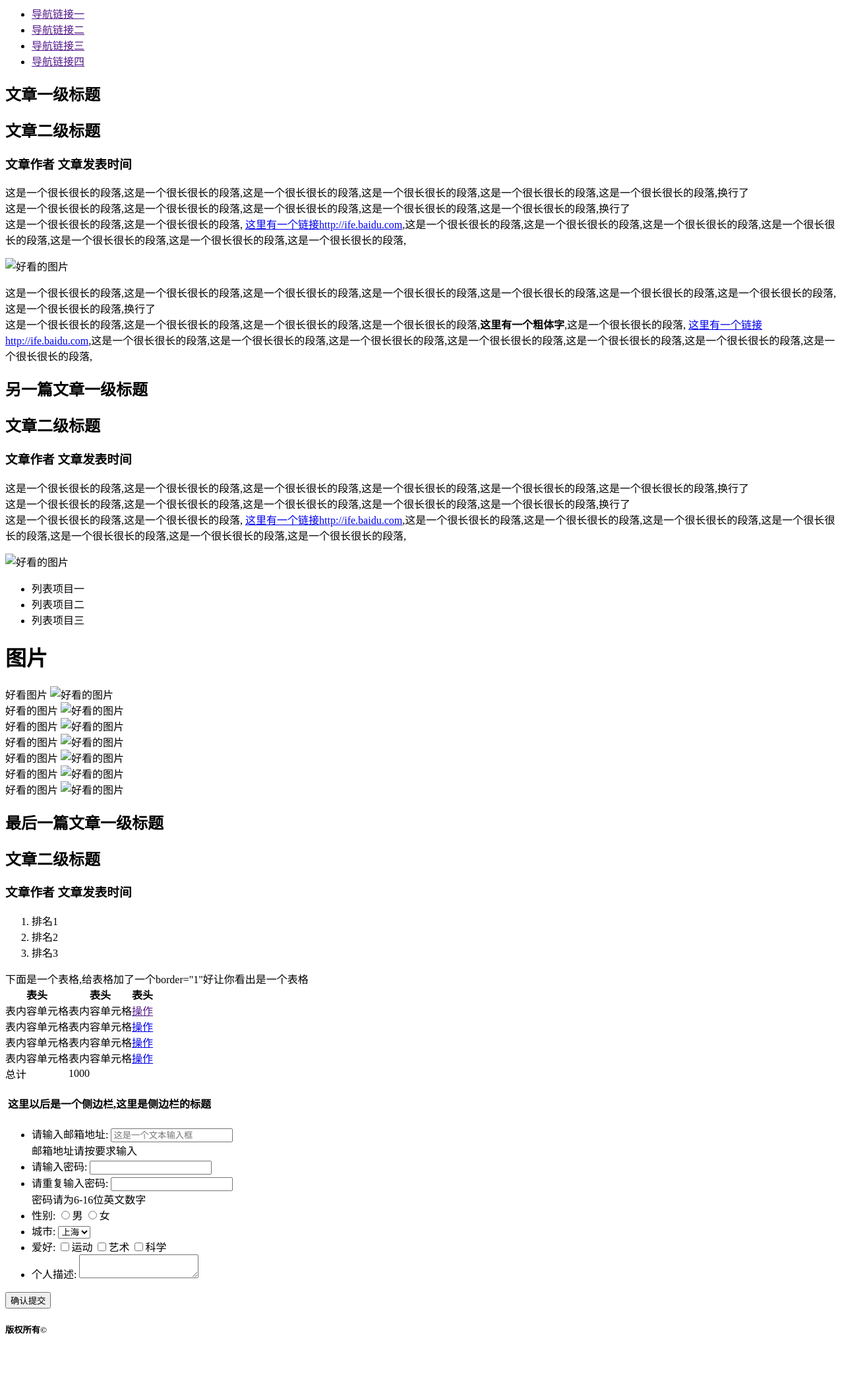
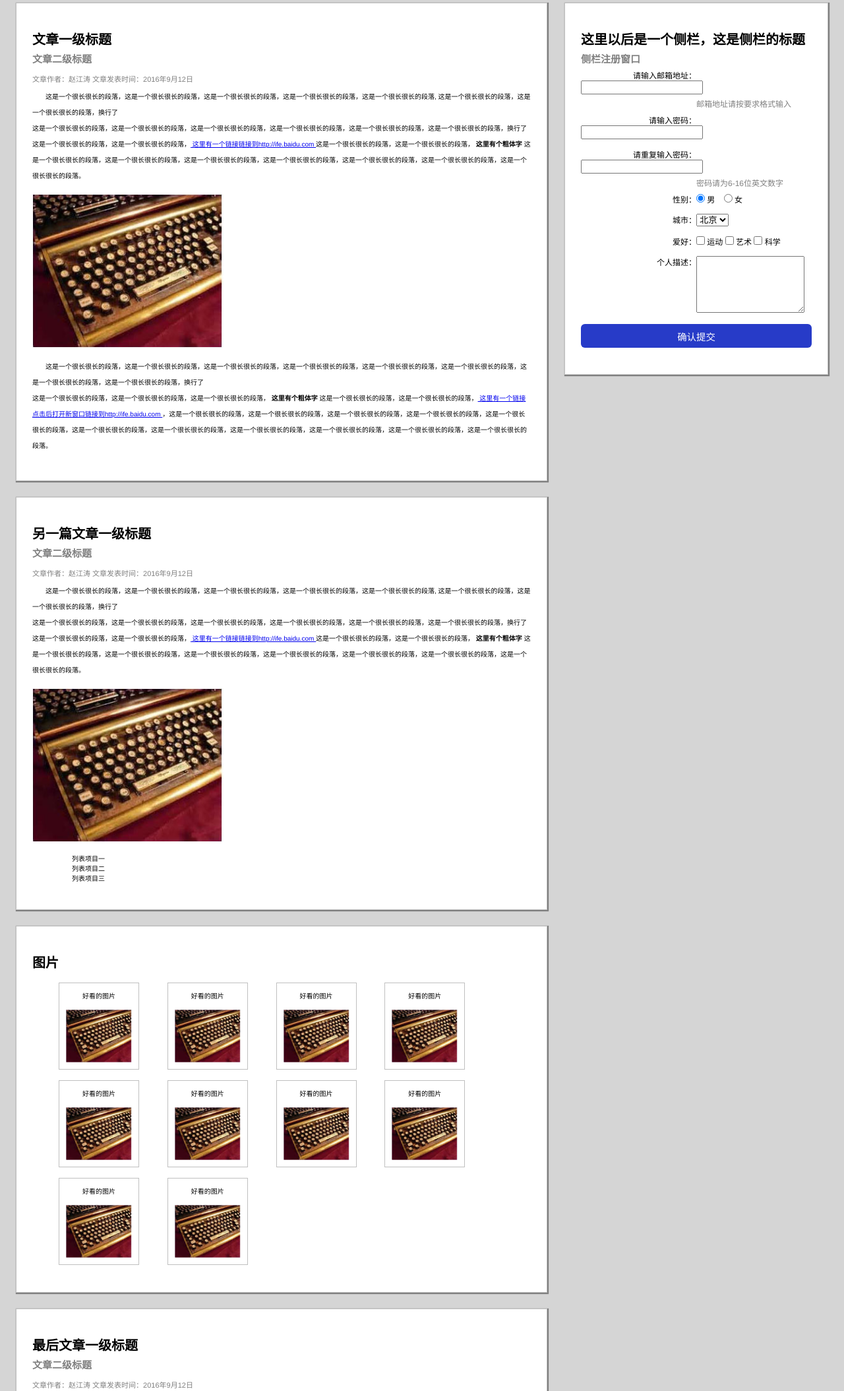
Before and after one commit to Super-Huang/-, a plain HTML site: page 任务五 CSS编码(二)/html_task_5.html in a window 1280 px wide. Shown: the part 80-2188 px from the top of the page at 66% size. Before the commit the page ends 2126 px from the top, so only its background shows below. Drawn offline with Linux system fonts and the light colour scheme.

Commit message:
任务五 CSS编码(二)
任务五 CSS编码(二)

```diff
--- a/任务五 CSS编码(二)/html_task_5.html
+++ b/任务五 CSS编码(二)/html_task_5.html
@@ -1,182 +1,181 @@
 <!DOCTYPE html>
-<html>
-
+<html lang="zh-cn">
 <head>
-    <title></title>
-    <meta charset="UTF-8">
-    <meta name="viewport" content="width=device-width, initial-scale=1">
-    <link rel="stylesheet" href="index.css" type="text/css">
+	<meta charset="utf-8">
+	<title> 任务五 </title>
+	<link rel="stylesheet" type="text/css" href="index.css">
 </head>
-
 <body>
 	<header>
-        <img src="image/logo.png" width="190px" height="60px">
-        <nav id="navbar">
+		<!-- <h1> 网站一级标题 </h1> -->
+		<img src="../image/logo.png" alt="默认图片" height="60">
+		<nav>
 			<ul>
-                <li><a href="">导航链接一</a></li>
-                <li><a href="">导航链接二</a></li>
-                <li><a href="">导航链接三</a></li>
-                <li class="active"><a href="">导航链接四</a></li>
+				<li> <a href="#"> 导航链接一 </a> </li>
+				<li> <a href="#"> 导航链接二 </a> </li>
+				<li> <a href="#"> 导航链接三 </a> </li>
+				<li> <a href="#"> 导航链接四 </a> </li>
 			</ul>
 		</nav>
 	</header>
-    <div class="container">
-        <div class="article">
-            <article>
-                <h1>文章一级标题</h1>
-                <h2>文章二级标题</h2>
-                <h3>文章作者&nbsp;文章发表时间</h3>
-                <p>这是一个很长很长的段落,这是一个很长很长的段落,这是一个很长很长的段落,这是一个很长很长的段落,这是一个很长很长的段落,这是一个很长很长的段落,换行了<br/>这是一个很长很长的段落,这是一个很长很长的段落,这是一个很长很长的段落,这是一个很长很长的段落,这是一个很长很长的段落,换行了<br/>这是一个很长很长的段落,这是一个很长很长的段落,
-                    <a href="http://ife.baidu.com">这里有一个链接http://ife.baidu.com</a>,这是一个很长很长的段落,这是一个很长很长的段落,这是一个很长很长的段落,这是一个很长很长的段落,这是一个很长很长的段落,这是一个很长很长的段落,这是一个很长很长的段落,</p>
-                <img src="image/1.jpg" alt="好看的图片">
-                <p>这是一个很长很长的段落,这是一个很长很长的段落,这是一个很长很长的段落,这是一个很长很长的段落,这是一个很长很长的段落,这是一个很长很长的段落,这是一个很长很长的段落,这是一个很长很长的段落,换行了<br/>这是一个很长很长的段落,这是一个很长很长的段落,这是一个很长很长的段落,这是一个很长很长的段落,<b>这里有一个粗体字</b>,这是一个很长很长的段落,
-                    <a href="http://ife.baidu.com">这里有一个链接http://ife.baidu.com</a>,这是一个很长很长的段落,这是一个很长很长的段落,这是一个很长很长的段落,这是一个很长很长的段落,这是一个很长很长的段落,这是一个很长很长的段落,这是一个很长很长的段落,</p>
+
+	<aside>
+		<h2> 这里以后是一个侧栏，这是侧栏的标题 </h2>
+		<h3> 侧栏注册窗口 </h3>
+		<form method="post" action="#">
+			<label for="email" id="label_email"> 请输入邮箱地址： </label> <input type="text" id="email" name="email"> <br>
+			<label class="alert"> 邮箱地址请按要求格式输入 </label> <br>
+
+			<label for="psd" id="label_psd"> 请输入密码： </label><input type="password" id="psd" name="psd"> <br> <br>
+			<label for="comfirm_psd" id="label_confirm_psd"> 请重复输入密码： </label> <input type="password" id="comfirm_psd" name="comfirm_psd"><br>
+			<label class="alert"> 密码请为6-16位英文数字 </label> <br>
+
+			<label id="label_sex_title"> 性别： </label>
+			<input type="radio" name="sex" id="male" checked> <label for="male" class="label_sex">男</label>
+			<input type="radio" name="sex" id="female"> <label for="female" class="label_sex">女</label>
+
+			<br><br>
+
+			<label for="city" id="label_city"> 城市： </label>
+			<select id="city" name="city">
+				<option> 天津 </option>
+				<option selected> 北京 </option>
+				<option> 上海 </option>
+			</select>
+
+			<br><br>
+
+			<label id="label_hobby"> 爱好： </label>
+			<input type="checkbox" id="sports" name="sports"> 运动
+			<input type="checkbox" id="art" name="art"> 艺术
+			<input type="checkbox" id="science" name="science"> 科学
+
+			<br><br>
+			<label for="des" id="lable_des"> 个人描述： </label>
+			<textarea id="des">
+			</textarea>
+
+			<br><br>
+			<button type="submit"> 确认提交 </button>
+
+		</form>
+
+	</aside>
+
+	<article id="article_01">
+		<h2> 文章一级标题 </h2>
+		<h3> 文章二级标题 </h3>
+		<span> 文章作者：赵江涛 文章发表时间：2016年9月12日 </span>
+		<p> 这是一个很长很长的段落，这是一个很长很长的段落，这是一个很长很长的段落，这是一个很长很长的段落，这是一个很长很长的段落,
+			这是一个很长很长的段落，这是一个很长很长的段落，换行了<br>
+			这是一个很长很长的段落，这是一个很长很长的段落，这是一个很长很长的段落，这是一个很长很长的段落，这是一个很长很长的段落，这是一个很长很长的段落，换行了<br>
+			这是一个很长很长的段落，这是一个很长很长的段落，<a href="http://ife.baidu.com/task/all"> 这里有一个链接链接到http://ife.baidu.com </a>这是一个很长很长的段落，这是一个很长很长的段落，<strong> 这里有个粗体字 </strong>这是一个很长很长的段落，这是一个很长很长的段落，这是一个很长很长的段落，这是一个很长很长的段落，这是一个很长很长的段落，这是一个很长很长的段落，这是一个很长很长的段落。
+		</p>
+		<img class="article_img" src="../image/1.jpg" alt="默认图片" width="290">
+		<p>
+			这是一个很长很长的段落，这是一个很长很长的段落，这是一个很长很长的段落，这是一个很长很长的段落，这是一个很长很长的段落，这是一个很长很长的段落，这是一个很长很长的段落，这是一个很长很长的段落，换行了<br>
+			这是一个很长很长的段落，这是一个很长很长的段落，这是一个很长很长的段落，<strong> 这里有个粗体字 </strong>这是一个很长很长的段落，这是一个很长很长的段落，<a href="http://ife.baidu.com/task/all" target="_blank"> 这里有一个链接点击后打开新窗口链接到http://ife.baidu.com </a>，这是一个很长很长的段落，这是一个很长很长的段落，这是一个很长很长的段落，这是一个很长很长的段落，这是一个很长很长的段落，这是一个很长很长的段落，这是一个很长很长的段落，这是一个很长很长的段落，这是一个很长很长的段落，这是一个很长很长的段落，这是一个很长很长的段落。
+		</p>
 	</article>
-        </div>
-        <div class="article">
-            <article>
-                <h1>另一篇文章一级标题</h1>
-                <h2>文章二级标题</h2>
-                <h3>文章作者&nbsp;文章发表时间</h3>
-                <p>这是一个很长很长的段落,这是一个很长很长的段落,这是一个很长很长的段落,这是一个很长很长的段落,这是一个很长很长的段落,这是一个很长很长的段落,换行了<br/>这是一个很长很长的段落,这是一个很长很长的段落,这是一个很长很长的段落,这是一个很长很长的段落,这是一个很长很长的段落,换行了<br/>这是一个很长很长的段落,这是一个很长很长的段落,
-                    <a href="http://ife.baidu.com">这里有一个链接http://ife.baidu.com</a>,这是一个很长很长的段落,这是一个很长很长的段落,这是一个很长很长的段落,这是一个很长很长的段落,这是一个很长很长的段落,这是一个很长很长的段落,这是一个很长很长的段落,</p>
-                <img src="image/1.jpg" alt="好看的图片">
-                <ul class="no_list">
-                    <li>列表项目一</li>
-                    <li>列表项目二</li>
-                    <li>列表项目三</li>
+
+	<article id="article_02">
+		<h2> 另一篇文章一级标题 </h2>
+		<h3> 文章二级标题 </h3>
+		<span> 文章作者：赵江涛 文章发表时间：2016年9月12日 </span>
+		<p> 这是一个很长很长的段落，这是一个很长很长的段落，这是一个很长很长的段落，这是一个很长很长的段落，这是一个很长很长的段落,
+			这是一个很长很长的段落，这是一个很长很长的段落，换行了<br>
+			这是一个很长很长的段落，这是一个很长很长的段落，这是一个很长很长的段落，这是一个很长很长的段落，这是一个很长很长的段落，这是一个很长很长的段落，换行了<br>
+			这是一个很长很长的段落，这是一个很长很长的段落，<a href="http://ife.baidu.com/task/all"> 这里有一个链接链接到http://ife.baidu.com </a>这是一个很长很长的段落，这是一个很长很长的段落，<strong> 这里有个粗体字 </strong>这是一个很长很长的段落，这是一个很长很长的段落，这是一个很长很长的段落，这是一个很长很长的段落，这是一个很长很长的段落，这是一个很长很长的段落，这是一个很长很长的段落。
+		</p>
+		<img class="article_img" src="../image/1.jpg" alt="默认图片" width="290">
+		<ul>
+			<li> 列表项目一 </li>
+			<li> 列表项目二 </li>
+			<li> 列表项目三 </li>
 		</ul>
-        </div>
-        <div class="article">
-            <h1>图片</h1>
-            <div id="images-box">
-                <div class="img-box">
-                    <span>好看图片</span>
-                    <img src="image/1.jpg" alt="好看的图片">
-                </div>
-                <div class="img-box">
-                    <span>好看的图片</span>
-                    <img src="image/1.jpg" alt="好看的图片">
-                </div>
-                <div class="img-box">
-                    <span>好看的图片</span>
-                    <img src="image/1.jpg" alt="好看的图片">
-                </div>
-                <div class="img-box">
-                    <span>好看的图片</span>
-                    <img src="image/1.jpg" alt="好看的图片">
-                </div>
-                <div class="img-box">
-                    <span>好看的图片</span>
-                    <img src="image/1.jpg" alt="好看的图片">
-                </div>
-                <div class="img-box">
-                    <span>好看的图片</span>
-                    <img src="image/1.jpg" alt="好看的图片">
-                </div>
-                <div class="img-box">
-                    <span>好看的图片</span>
-                    <img src="image/1.jpg" alt="好看的图片">
-                </div>
-            </div>
+
 	</article>
-        </div>
-        <div class="article">
-            <article>
-                <h1>最后一篇文章一级标题</h1>
-                <h2>文章二级标题</h2>
-                <h3>文章作者&nbsp;文章发表时间</h3>
+
+	<article id="article_03">
+		<h2> 图片 </h2>
+		<figure>
+			<figcaption> 好看的图片 </figcaption>
+			<img src="../image/1.jpg" alt="默认图片" width="290">
+		</figure>
+		<figure>
+			<figcaption> 好看的图片 </figcaption>
+			<img src="../image/1.jpg" alt="默认图片" width="290">
+		</figure>
+		<figure>
+			<figcaption> 好看的图片 </figcaption>
+			<img src="../image/1.jpg" alt="默认图片" width="290">
+		</figure>
+		<figure>
+			<figcaption> 好看的图片 </figcaption>
+			<img src="../image/1.jpg" alt="默认图片" width="290">
+		</figure>
+		<figure>
+			<figcaption> 好看的图片 </figcaption>
+			<img src="../image/1.jpg" alt="默认图片" width="290">
+		</figure>
+		<figure>
+			<figcaption> 好看的图片 </figcaption>
+			<img src="../image/1.jpg" alt="默认图片" width="290">
+		</figure>
+		<figure>
+			<figcaption> 好看的图片 </figcaption>
+			<img src="../image/1.jpg" alt="默认图片" width="290">
+		</figure>
+		<figure>
+			<figcaption> 好看的图片 </figcaption>
+			<img src="../image/1.jpg" alt="默认图片" width="290">
+		</figure>
+		<figure>
+			<figcaption> 好看的图片 </figcaption>
+			<img src="../image/1.jpg" alt="默认图片" width="290">
+		</figure>
+		<figure>
+			<figcaption> 好看的图片 </figcaption>
+			<img src="../image/1.jpg" alt="默认图片" width="290">
+		</figure>
+	</article>
+
+	<article id="article_04">
+		<h2> 最后文章一级标题 </h2>
+		<h3> 文章二级标题 </h3>
+		<span> 文章作者：赵江涛 文章发表时间：2016年9月12日 </span>
 		<ol>
-                    <li>排名1</li>
-                    <li>排名2</li>
-                    <li>排名3</li>
+			<li> 排名1 </li>
+			<li> 排名2 </li>
+			<li> 排名3 </li>
 		</ol>
-                <span>下面是一个表格,给表格加了一个border="1"好让你看出是一个表格</span>
-                <table cellspacing="0" cellpadding="0">
-                    <thead>
-                        <th>表头</th>
-                        <th>表头</th>
-                        <th>表头</th>
-                    </thead>
-                    <tbody>
+		<table border="0">
+			<caption> 下面是一个表格，给表格加了一个 border="1"，好让你看出是一个表格 </caption>
 			<tr>
-                            <td>表内容单元格</td>
-                            <td>表内容单元格</td>
-                            <td><a href="">操作</a></td>
+				<th> 表头 </th>	<th> 表头 </th>	<th> 表头 </th>
 			</tr>
 			<tr>
-                            <td>表内容单元格</td>
-                            <td>表内容单元格</td>
-                            <td><a href="#">操作</a></td>
+				<td> 表内容单元格 </td>	<td> 表内容单元格 </td>	<td> <a href="#"> 操作 </a> </td>
 			</tr>
 			<tr>
-                            <td>表内容单元格</td>
-                            <td>表内容单元格</td>
-                            <td><a href="#">操作</a></td>
+				<td> 表内容单元格 </td>	<td> 表内容单元格 </td>	<td> <a href="#"> 操作 </a> </td>
 			</tr>
 			<tr>
-                            <td>表内容单元格</td>
-                            <td>表内容单元格</td>
-                            <td><a href="#">操作</a></td>
+				<td> 表内容单元格 </td>	<td> 表内容单元格 </td>	<td> <a href="#"> 操作 </a> </td>
 			</tr>
-                    </tbody>
-                    <tfoot>
 			<tr>
-                            <td>总计</td>
-                            <td colspan="2">1000</td>
+				<td> 表内容单元格 </td>	<td> 表内容单元格 </td>	<td> <a href="#"> 操作 </a> </td>
 			</tr>
-                    </tfoot>
+			<tr>
+				<td id="total"> 总计 </td>
+				<td colspan="2" id="result"> 1000 </td>
+			</tr>
 		</table>
 	</article>
-        </div>
-        <div class="article">
-            <h4>&nbsp;这里以后是一个侧边栏,这里是侧边栏的标题</h4>
-            <form>
-                <ul id="register">
-                    <li>
-                        <label for="email">请输入邮箱地址:</label>
-                        <input name="email" type="email" placeholder="这是一个文本输入框" />
-                    </li>
-                    <span>邮箱地址请按要求输入</span>
-                    <li>
-                        <label for="pass">请输入密码:</label>
-                        <input name="pass" type="password" />
-                    </li>
-                    <li>
-                        <label for="password">请重复输入密码:</label>
-                        <input name="password" type="password" />
-                    </li>
-                    <span>密码请为6-16位英文数字</span>
-                    <li>
-                        <label for="sex">性别:</label>
-                        <input name="sex" type="radio" value="male" />男
-                        <input name="sex" type="radio" value="female" />女
-                    </li>
-                    <li>
-                        <label for="city">城市:</label>
-                        <select name="city">
-                            <option>上海</option>
-                            <option>北京</option>
-                        </select>
-                    </li>
-                    <li>
-                        <label for="hobbies">爱好:</label>
-                        <input type="checkbox" name="hobbies" value="sport" />运动
-                        <input type="checkbox" name="hobbies" value="art" />艺术
-                        <input type="checkbox" name="hobbies" value="science" />科学
-                    </li>
-                      <li>
-                        <label for="desc">个人描述:</label>
-                        <textarea name="desc" id="desc"></textarea>
-                    </li>
-                </ul>
-                <input type="submit" value="确认提交" id="button">
-            </form>
-        </div>
-    </div>
+
 	<footer>
-        <h5>版权所有&copy;</h5>
+		<p> 版权所有©️ </p>
 	</footer>
+
 </body>
-
 </html>
--- a/任务五 CSS编码(二)/index.css
+++ b/任务五 CSS编码(二)/index.css
@@ -0,0 +1,170 @@
+*{
+    margin: 0;
+    padding: 0；
+}
+body{
+	background-color: #d5d5d5;
+	font-family: "Helvetica";
+	font-size: 62.5%;
+	min-width: 900px;
+}
+h2{
+	font-size: 2em;
+	line-height: 30px;
+}
+
+h3{
+	font-size: 1.5em;
+	color: gray;
+	line-height: 30px;
+}
+span{
+	font-size: 1.1em;
+	color: gray;
+	line-height: 30px;
+}
+p{
+	line-height: 24px;
+	text-indent: 2em;
+}
+header, footer{
+	height: 60px;
+	background-color: #262626;
+}
+nav{
+    float: right;
+}
+nav ul li{
+    float: left;
+    display: inline;
+	margin-left: 10px;
+	line-height: 60px;
+}
+nav ul li a{
+    color: #fff;
+    text-decoration: none;
+}
+article{
+    margin: 24px 450px 24px 24px;
+	padding: 40px 24px;
+	background-color: white;
+	border: solid 1px #c0c0c0;
+	box-shadow: 1px 1px 1px 1px gray;
+}
+aside{
+	width: 350px;
+	float: right;
+	margin-top: 24px;
+    margin-right: 24px;
+	padding: 40px 24px;
+	background-color: white;
+	border: solid 1px #c0c0c0;
+	box-shadow: 1px 1px 1px 1px gray;
+}
+
+.article_img {
+	padding: 15px 0;
+}
+
+
+#article_02 li{
+	list-style-type: none;
+	padding-left: 20px;
+}
+
+
+#article_03 figure{
+	width: 120px;
+	height: 130px;
+	margin: 15px 0px 0px 40px;
+	border: 1px solid #c0c0c0;
+	display: inline-block;
+}
+
+ #article_03 figcaption{
+	height: 40px;
+	line-height: 40px;
+	vertical-align: bottom;
+	text-align: center;
+}
+
+#article_03 figure img{
+	padding: 0px 10px 10px 10px;
+	width: 100px;
+	height: 80px;
+}
+
+#article_04 li{
+	margin-left: 40px;
+}
+
+#article_04 table{
+	width: 100%;
+	border-collapse: collapse;
+}
+
+#article_04 table caption{
+	text-align: left;
+	font-size: 1.4em
+}
+
+#article_04 table th{
+	background-color: black;
+	color: white;
+}
+
+#article_04 table th, #article_04 table td{
+	border: solid 1px #c0c0c0;
+	text-align: left;
+	font-size: 1.2em;
+	padding: 3px;
+}
+
+#total, #result{
+	font-weight: bold;
+	font-size: 1.2em;
+	background-color: silver;
+}
+form{
+	font-size: 1.2em;
+}
+
+#label_email, #label_psd, #label_confirm_psd, #label_sex_title, #label_city, #label_hobby, #lable_des{
+	width: 50%;
+	display: block;
+	text-align: right;
+	float: left;
+}
+
+.alert{
+	margin-left: 50%;
+	width: 50%;
+	text-align: left;
+	line-height: 30px;
+	color: gray;
+}
+
+.label_sex{
+	margin-right: 10px;
+}
+
+textarea{
+	width: 45%;
+	height: 80px;
+}
+
+button {
+	width: 100%;
+	height: 36px;
+	background-color: #273bc8;
+	border: 0;
+	border-radius: 6px;
+	color: white;
+	font-size: 1.2em;
+}
+footer p{
+	color: white;
+	text-align: center;
+	line-height: 60px;
+	font-size: 1.3em;
+}
```
Lines whose indentation alone changed are shown as unchanged.
